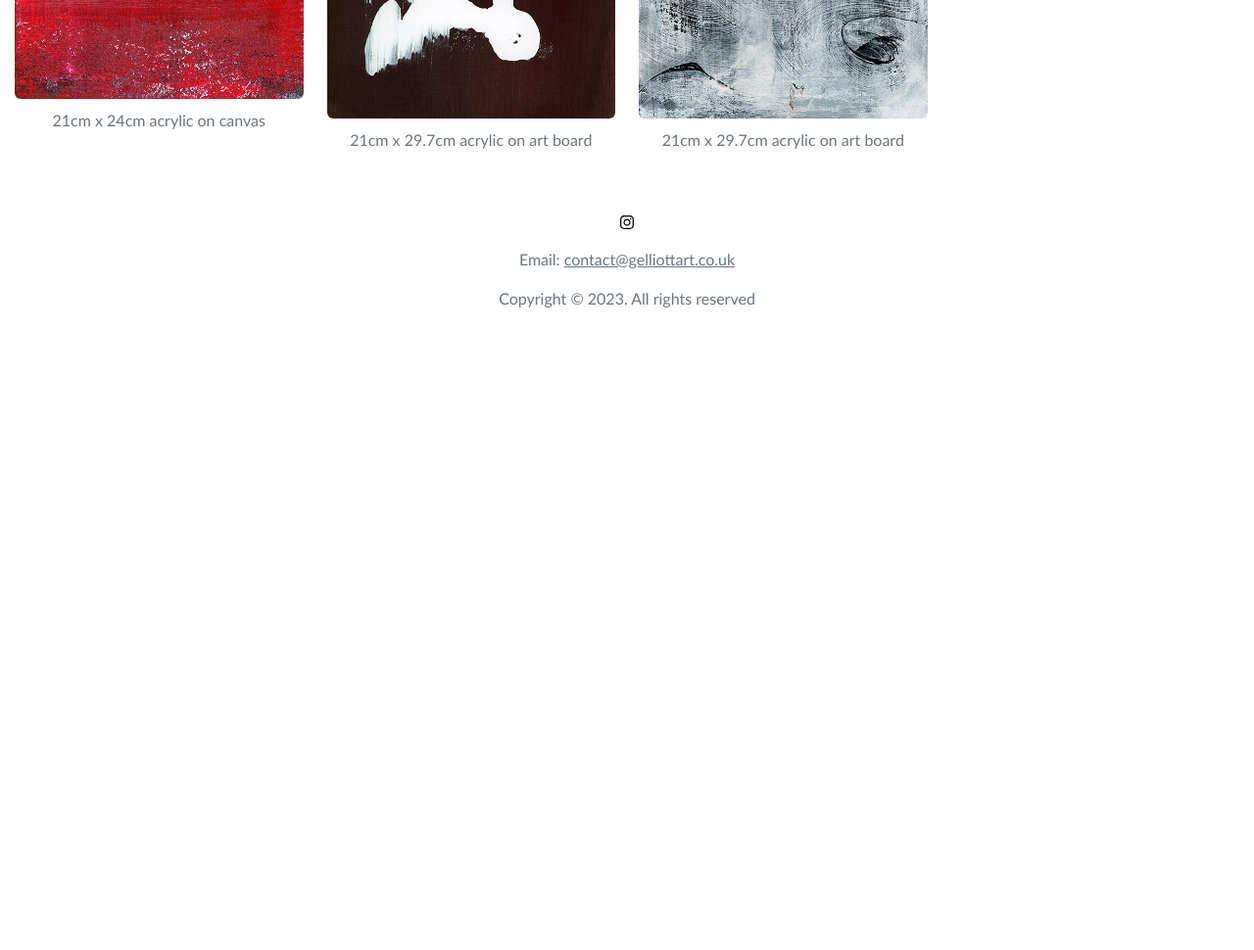
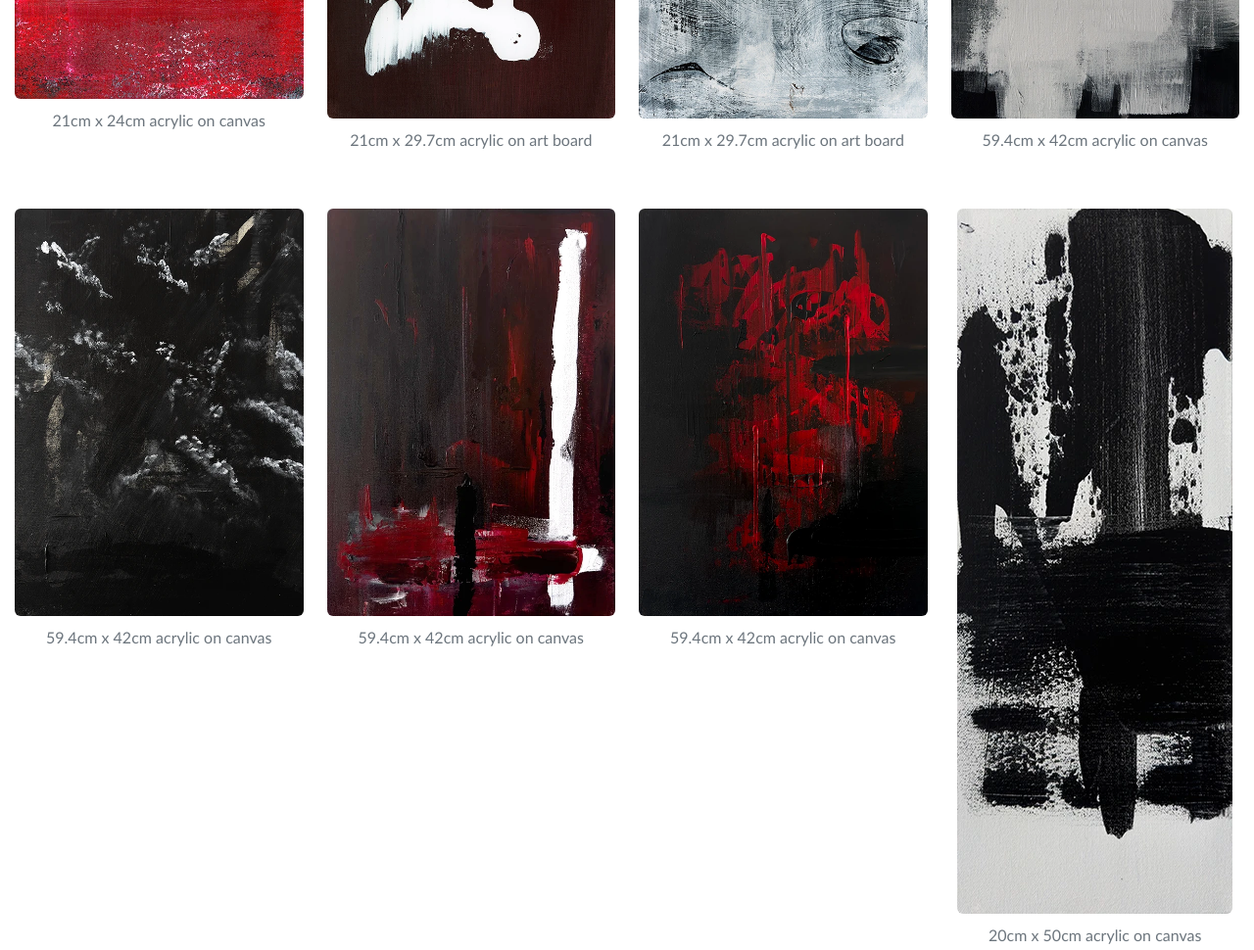
Before and after one commit to dsgnr/gelliottart.co.uk, a plain HTML site: page index.html in a window 1280 px wide. Shown: the part 2600-3570 px from the top of the page at 98% size. Before the commit the page ends 2957 px from the top, so only its background shows below. Drawn offline with nearby package versions, Linux system fonts and the light colour scheme.

Commit message:
Add canvas art

```diff
--- a/index.html
+++ b/index.html
@@ -104,6 +104,26 @@
                         <img class="img-fluid rounded" src="img/gallery/aoc026.webp">
 			<p class="description">21cm x 29.7cm acrylic on art board</p>
                     </div>
+                    <div class="col-lg-3 col-md-4 col-sm-6 mb-5">
+                        <img class="img-fluid rounded" src="img/gallery/aoc004.webp">
+			<p class="description">59.4cm x 42cm acrylic on canvas</p>
+                    </div>
+                    <div class="col-lg-3 col-md-4 col-sm-6 mb-5">
+                        <img class="img-fluid rounded" src="img/gallery/aoc039.webp">
+			<p class="description">59.4cm x 42cm acrylic on canvas</p>
+                    </div>
+                    <div class="col-lg-3 col-md-4 col-sm-6 mb-5">
+                        <img class="img-fluid rounded" src="img/gallery/aoc007.webp">
+			<p class="description">59.4cm x 42cm acrylic on canvas</p>
+                    </div>
+                    <div class="col-lg-3 col-md-4 col-sm-6 mb-5">
+                        <img class="img-fluid rounded" src="img/gallery/aoc031.webp">
+			<p class="description">59.4cm x 42cm acrylic on canvas</p>
+                    </div>
+                    <div class="col-lg-3 col-md-4 col-sm-6 mb-5">
+                        <img class="img-fluid rounded" src="img/gallery/aoc003.webp">
+			<p class="description">20cm x 50cm acrylic on canvas</p>
+                    </div>
                 </div>
             </div>
         </div>
```
Also changed, not shown: img/gallery/aoc003.webp (added), img/gallery/aoc004.webp (added), img/gallery/aoc007.webp (added), img/gallery/aoc031.webp (added), img/gallery/aoc039.webp (added).
